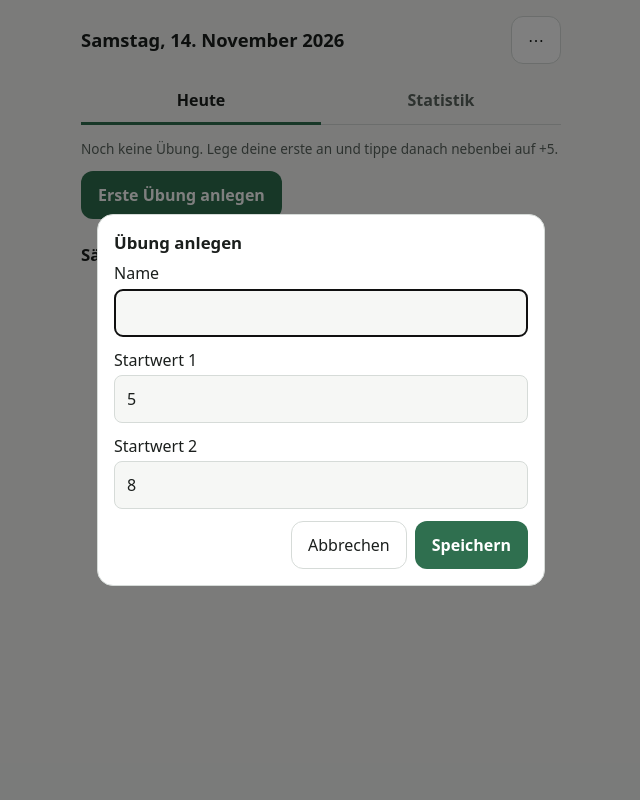
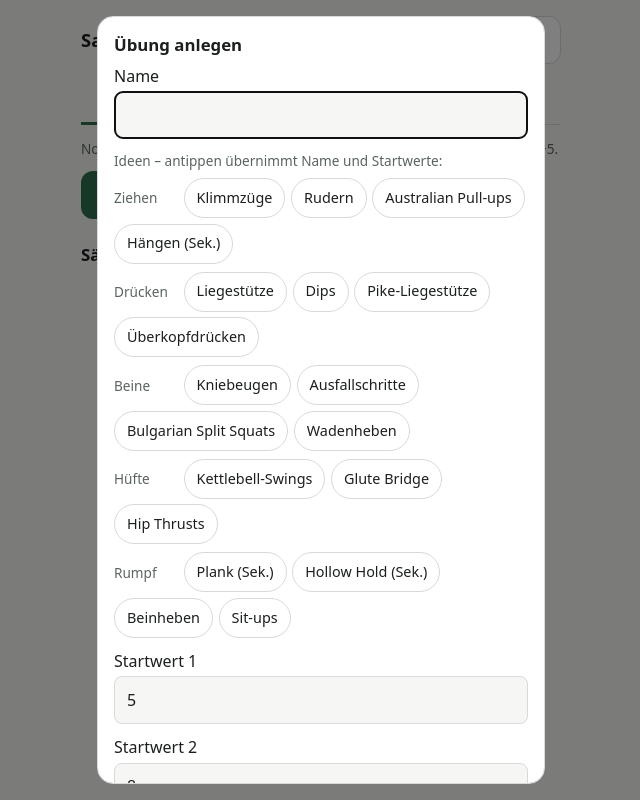
Before and after one commit to evershauke/nebenbei-stark, a website with bundled scripts: page index.html in a window 1280 px wide. Both pictures are taken after a click on the button "Erste Übung anlegen". Shown: the whole page, without its empty margins (319-959 px from the left). Built offline with nearby package versions, Linux system fonts and the light colour scheme.

Commit message:
Übungs-Ideen beim Anlegen
Co-Authored-By: Claude Opus 5.5 <noreply@anthropic.com>
Claude-Session: https://claude.ai/code/session_01UctxiqqJY8fEkazdZyREZQ

```diff
--- a/app.js
+++ b/app.js
@@ -88,10 +88,31 @@ function setDialog(title, set, onSave, deletable) {
   });
 }
 
+// Ideen beim Anlegen: Name + zwei Startwerte. Halte-Übungen zählen Sekunden statt Wiederholungen.
+const IDEAS = {
+  Ziehen: [['Klimmzüge', 3, 5], ['Rudern', 8, 12], ['Australian Pull-ups', 8, 12], ['Hängen (Sek.)', 20, 30]],
+  Drücken: [['Liegestütze', 10, 15], ['Dips', 5, 8], ['Pike-Liegestütze', 5, 8], ['Überkopfdrücken', 8, 10]],
+  Beine: [['Kniebeugen', 10, 15], ['Ausfallschritte', 10, 16], ['Bulgarian Split Squats', 8, 10], ['Wadenheben', 15, 20]],
+  Hüfte: [['Kettlebell-Swings', 10, 15], ['Glute Bridge', 10, 15], ['Hip Thrusts', 10, 12]],
+  Rumpf: [['Plank (Sek.)', 30, 60], ['Hollow Hold (Sek.)', 20, 30], ['Beinheben', 8, 10], ['Sit-ups', 10, 15]],
+};
+function renderIdeas(f) {
+  // Schon vorhanden, auch in anderer Form („Klimmzug“ deckt „Klimmzüge“ ab, Umlaute ohne Punkte verglichen).
+  const norm = (n) => n.toLowerCase().normalize('NFD').replace(/[^a-z0-9]/g, '');
+  const have = state.exercises.map((e) => norm(e.name)), known = (n) => have.some((x) => x.startsWith(norm(n)) || norm(n).startsWith(x));
+  $('exIdeas').replaceChildren(h('p', { className: 'hint' }, 'Ideen – antippen übernimmt Name und Startwerte:'),
+    ...Object.entries(IDEAS).map(([group, list]) => h('div', { role: 'group', ariaLabel: group },
+      h('span', { className: 'hint' }, group),
+      ...list.filter(([name]) => !known(name)).map(([name, a, b]) => h('button', { type: 'button', onclick: () => {
+        f.name.value = name; f.q1.value = a; f.q2.value = b;
+      } }, name)))));
+}
+
 function exDialog(ex) {
   const dlg = $('dlgEx'), f = dlg.querySelector('form');
   $('exTitle').textContent = ex ? 'Übung bearbeiten' : 'Übung anlegen';
-  $('exQuick').hidden = !!ex;
+  $('exQuick').hidden = $('exIdeas').hidden = !!ex;
+  if (!ex) renderIdeas(f);
   $('exGoals').hidden = !ex;
   f.q1.disabled = f.q2.disabled = !!ex;
   f.dayGoal.disabled = f.weekGoal.disabled = !ex;
--- a/index.html
+++ b/index.html
@@ -88,6 +88,7 @@
     <label>Name
       <input name="name" required autofocus autocomplete="off">
     </label>
+    <div id="exIdeas" class="ideas"></div>
     <div id="exQuick">
       <label>Startwert 1
         <input name="q1" type="number" inputmode="numeric" min="1" step="1" value="5" required>
--- a/style.css
+++ b/style.css
@@ -71,6 +71,11 @@ dialog label { display: block; margin-bottom: .75rem; }
 dialog label.btn { display: inline-flex; margin: 0; }
 dialog input:not([type=file]) { display: block; width: 100%; min-height: 48px; margin-top: .25rem; padding: 0 .75rem; font: inherit; color: inherit; background: var(--bg); border: 1px solid var(--line); border-radius: .5rem; }
 .actions { display: flex; flex-wrap: wrap; gap: .5rem; justify-content: flex-end; }
+.ideas { margin-bottom: .75rem; }
+.ideas p { margin: 0 0 .5rem; }
+.ideas div { display: flex; flex-wrap: wrap; align-items: center; gap: .35rem; margin-bottom: .5rem; }
+.ideas span { flex: 0 0 4rem; }
+.ideas button { min-height: 40px; padding: 0 .75rem; border-radius: 2rem; font-size: .9rem; }
 #exList { list-style: none; padding: 0; margin: 0 0 1rem; }
 #exList li { border-bottom: 1px solid var(--line); padding: .5rem 0; display: flex; flex-wrap: wrap; gap: .5rem; align-items: center; }
 #exList strong { flex: 1 1 100%; }
--- a/version.js
+++ b/version.js
@@ -1,2 +1,2 @@
 // Bei jeder Änderung an der App hochzählen: steuert Cache-Namen und den Hinweis „Neue Version verfügbar“.
-self.APP_VERSION = 10;
+self.APP_VERSION = 11;
```
Also changed, not shown: PLAN.md (+1 -1 lines), README.md.
